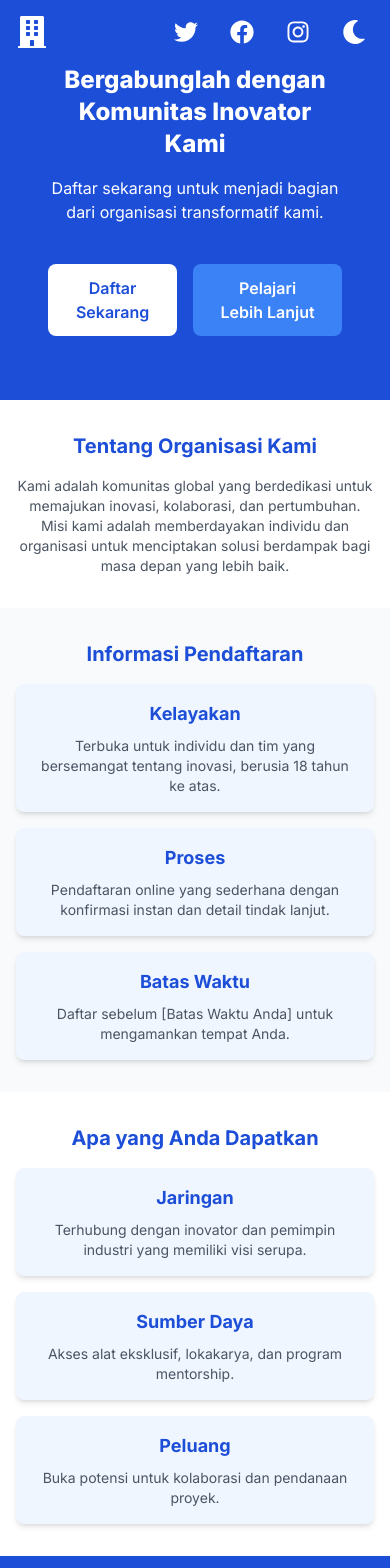
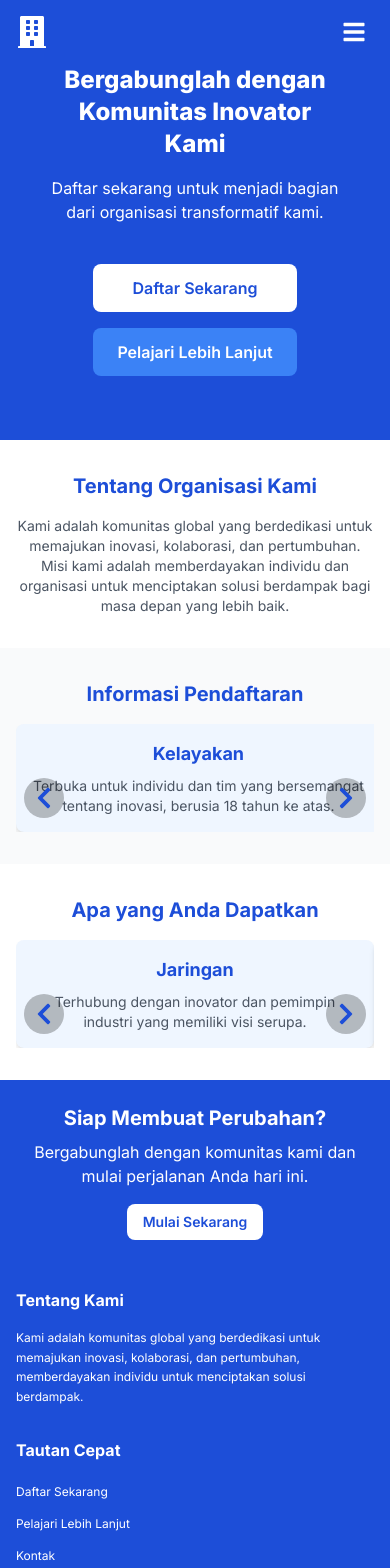
Before and after one commit to syrlramadhan/website-pendaftaran-ui, a Next.js app: page / in a window 390 px wide. Shown: the top 1568 px of the page. Built offline with nearby package versions, Linux system fonts and the light colour scheme.

Commit message:
make responsive

```diff
--- a/app/page.jsx
+++ b/app/page.jsx
@@ -2,9 +2,47 @@
 
 import { useTheme } from "@/context/ThemeContext";
 import { motion } from "framer-motion";
+import { useState, useRef } from "react";
+import { FaChevronLeft, FaChevronRight } from "react-icons/fa";
 
 export default function Home() {
   const { isDarkMode } = useTheme();
+
+  // State for Informasi Pendaftaran carousel
+  const [infoCurrentIndex, setInfoCurrentIndex] = useState(0);
+  const [infoTouchStart, setInfoTouchStart] = useState(null);
+  const infoItems = [
+    {
+      title: "Kelayakan",
+      description: "Terbuka untuk individu dan tim yang bersemangat tentang inovasi, berusia 18 tahun ke atas.",
+    },
+    {
+      title: "Proses",
+      description: "Pendaftaran online yang sederhana dengan konfirmasi instan dan detail tindak lanjut.",
+    },
+    {
+      title: "Batas Waktu",
+      description: "Daftar sebelum 30 Juni 2025 untuk mengamankan tempat Anda.",
+    },
+  ];
+
+  // State for Apa yang Anda Dapatkan carousel
+  const [benefitsCurrentIndex, setBenefitsCurrentIndex] = useState(0);
+  const [benefitsTouchStart, setBenefitsTouchStart] = useState(null);
+  const benefitsItems = [
+    {
+      title: "Jaringan",
+      description: "Terhubung dengan inovator dan pemimpin industri yang memiliki visi serupa.",
+    },
+    {
+      title: "Sumber Daya",
+      description: "Akses alat eksklusif, lokakarya, dan program mentorship.",
+    },
+    {
+      title: "Peluang",
+      description: "Buka potensi untuk kolaborasi dan pendanaan proyek.",
+    },
+  ];
 
   const scrollToInformasiPendaftaran = () => {
     const section = document.getElementById("informasi-pendaftaran");
@@ -13,13 +51,61 @@ export default function Home() {
     }
   };
 
+  // Handlers for Informasi Pendaftaran carousel
+  const handleInfoPrev = () => {
+    setInfoCurrentIndex((prev) => (prev === 0 ? infoItems.length - 1 : prev - 1));
+  };
+
+  const handleInfoNext = () => {
+    setInfoCurrentIndex((prev) => (prev === infoItems.length - 1 ? 0 : prev + 1));
+  };
+
+  const handleInfoTouchStart = (e) => {
+    setInfoTouchStart(e.touches[0].clientX);
+  };
+
+  const handleInfoTouchEnd = (e) => {
+    if (!infoTouchStart) return;
+    const touchEnd = e.changedTouches[0].clientX;
+    const diff = infoTouchStart - touchEnd;
+    if (Math.abs(diff) > 50) {
+      if (diff > 0) handleInfoNext();
+      else handleInfoPrev();
+    }
+    setInfoTouchStart(null);
+  };
+
+  // Handlers for Apa yang Anda Dapatkan carousel
+  const handleBenefitsPrev = () => {
+    setBenefitsCurrentIndex((prev) => (prev === 0 ? benefitsItems.length - 1 : prev - 1));
+  };
+
+  const handleBenefitsNext = () => {
+    setBenefitsCurrentIndex((prev) => (prev === benefitsItems.length - 1 ? 0 : prev + 1));
+  };
+
+  const handleBenefitsTouchStart = (e) => {
+    setBenefitsTouchStart(e.touches[0].clientX);
+  };
+
+  const handleBenefitsTouchEnd = (e) => {
+    if (!benefitsTouchStart) return;
+    const touchEnd = e.changedTouches[0].clientX;
+    const diff = benefitsTouchStart - touchEnd;
+    if (Math.abs(diff) > 50) {
+      if (diff > 0) handleBenefitsNext();
+      else handleBenefitsPrev();
+    }
+    setBenefitsTouchStart(null);
+  };
+
   return (
     <div className="flex flex-col min-h-screen">
       {/* Hero Section */}
       <section className={`${isDarkMode ? "bg-gray-900" : "bg-blue-700"} py-16 md:py-20 px-8 md:px-12 flex-grow`}>
         <div className="max-w-7xl mx-auto px-4 sm:px-6 lg:px-8 flex flex-col items-center text-center">
           <motion.div
-            className="flex flex-col items-center w-full max-w-3xl" // Invisible container with max width
+            className="flex flex-col items-center w-full max-w-3xl"
             initial={{ opacity: 0, y: -20 }}
             whileInView={{ opacity: 1, y: 0 }}
             viewport={{ once: true }}
@@ -38,7 +124,7 @@ export default function Home() {
               Daftar sekarang untuk menjadi bagian dari organisasi transformatif kami.
             </p>
             <div
-              className="mt-6 flex flex-row justify-center space-x-4"
+              className="mt-6 flex flex-col md:flex-row justify-center space-y-4 md:space-y-0 md:space-x-4"
             >
               <a
                 href="/formulir"
@@ -99,12 +185,66 @@ export default function Home() {
             } mb-4 md:mb-6`}>
               Informasi Pendaftaran
             </h2>
-            <div className="grid grid-cols-1 md:grid-cols-3 gap-4 md:gap-6">
+            <div className="relative">
+              {/* Carousel for mobile */}
+              <div
+                className="md:hidden relative flex overflow-hidden"
+                onTouchStart={handleInfoTouchStart}
+                onTouchEnd={handleInfoTouchEnd}
+              >
                 <motion.div
+                  className="flex transition-transform duration-300"
+                  style={{ transform: `translateX(-${infoCurrentIndex * 100}%)` }}
+                >
+                  {infoItems.map((item, index) => (
+                    <div
+                      key={index}
+                      className={`min-w-full p-4 rounded-lg shadow-md ${
+                        isDarkMode ? "bg-gray-700" : "bg-blue-50"
+                      }`}
+                    >
+                      <h3 className={`text-lg font-bold ${
+                        isDarkMode ? "text-white" : "text-blue-700"
+                      } mb-2`}>
+                        {item.title}
+                      </h3>
+                      <p className={`${
+                        isDarkMode ? "text-gray-300" : "text-gray-600"
+                      } text-sm md:text-base`}>
+                        {item.description}
+                      </p>
+                    </div>
+                  ))}
+                </motion.div>
+                {/* Navigation Icons for Mobile - Overlaid */}
+                <button
+                  onClick={handleInfoPrev}
+                  className={`absolute left-2 top-1/2 transform -translate-y-1/2 text-2xl ${
+                    isDarkMode ? "text-gray-300" : "text-blue-700"
+                  } bg-black bg-opacity-25 rounded-full p-2 focus:outline-none hover:bg-opacity-70 transition-opacity duration-200`}
+                  aria-label="Previous item"
+                >
+                  <FaChevronLeft />
+                </button>
+                <button
+                  onClick={handleInfoNext}
+                  className={`absolute right-2 top-1/2 transform -translate-y-1/2 text-2xl ${
+                    isDarkMode ? "text-gray-300" : "text-blue-700"
+                  } bg-black bg-opacity-25 rounded-full p-2 focus:outline-none hover:bg-opacity-70 transition-opacity duration-200`}
+                  aria-label="Next item"
+                >
+                  <FaChevronRight />
+                </button>
+              </div>
+              {/* Grid for Desktop */}
+              <div className="hidden md:grid grid-cols-1 md:grid-cols-3 gap-4 md:gap-6">
+                {infoItems.map((item, index) => (
+                  <motion.div
+                    key={index}
                     initial={{ opacity: 0, y: -20 }}
                     whileInView={{ opacity: 1, y: 0 }}
                     viewport={{ once: true }}
-                transition={{ duration: 0.5, delay: 0.3 }}
+                    transition={{ duration: 0.5, delay: 0.3 + index * 0.1 }}
                     className={`${
                       isDarkMode ? "bg-gray-700" : "bg-blue-50"
                     } p-4 md:p-6 rounded-lg shadow-md`}
@@ -112,50 +252,16 @@ export default function Home() {
                     <h3 className={`text-lg font-bold ${
                       isDarkMode ? "text-white" : "text-blue-700"
                     } mb-2`}>
-                  Kelayakan
-                </h3>
-                <p className={`${isDarkMode ? "text-gray-300" : "text-gray-600"} text-sm md:text-base`}>
-                  Terbuka untuk individu dan tim yang bersemangat tentang inovasi, berusia 18 tahun ke atas.
-                </p>
-              </motion.div>
-              <motion.div
-                initial={{ opacity: 0, y: -20 }}
-                whileInView={{ opacity: 1, y: 0 }}
-                viewport={{ once: true }}
-                transition={{ duration: 0.5, delay: 0.4 }}
-                className={`${
-                  isDarkMode ? "bg-gray-700" : "bg-blue-50"
-                } p-4 md:p-6 rounded-lg shadow-md`}
-              >
-                <h3 className={`${isDarkMode ? "text-white" : "text-blue-700"} text-lg font-bold mb-2`}>
-                  Proses
+                      {item.title}
                     </h3>
                     <p className={`${
                       isDarkMode ? "text-gray-300" : "text-gray-600"
                     } text-sm md:text-base`}>
-                  Pendaftaran online yang sederhana dengan konfirmasi instan dan detail tindak lanjut.
+                      {item.description}
                     </p>
                   </motion.div>
-              <motion.div
-                initial={{ opacity: 0, y: -20 }}
-                whileInView={{ opacity: 1, y: 0 }}
-                viewport={{ once: true }}
-                transition={{ duration: 0.5, delay: 0.5 }}
-                className={`${
-                  isDarkMode ? "bg-gray-700" : "bg-blue-50"
-                } p-4 md:p-6 rounded-lg shadow-md`}
-              >
-                <h3 className={`text-lg font-bold ${
-                  isDarkMode ? "text-white" : "text-blue-700"
-                } mb-2`}>
-                  Batas Waktu
-                </h3>
-                <p className={`${
-                  isDarkMode ? "text-gray-300" : "text-gray-600"
-                } text-sm md:text-base`}>
-                  Daftar sebelum [Batas Waktu Anda] untuk mengamankan tempat Anda.
-                </p>
-              </motion.div>
+                ))}
+              </div>
             </div>
           </motion.div>
         </div>
@@ -176,12 +282,66 @@ export default function Home() {
             } mb-4 md:mb-6`}>
               Apa yang Anda Dapatkan
             </h2>
-            <div className="grid grid-cols-1 md:grid-cols-3 gap-4 md:gap-6">
+            <div className="relative">
+              {/* Carousel for mobile */}
+              <div
+                className="md:hidden relative flex overflow-hidden"
+                onTouchStart={handleBenefitsTouchStart}
+                onTouchEnd={handleBenefitsTouchEnd}
+              >
                 <motion.div
+                  className="flex transition-transform duration-300"
+                  style={{ transform: `translateX(-${benefitsCurrentIndex * 100}%)` }}
+                >
+                  {benefitsItems.map((item, index) => (
+                    <div
+                      key={index}
+                      className={`min-w-full p-4 rounded-lg shadow-md ${
+                        isDarkMode ? "bg-gray-700" : "bg-blue-50"
+                      }`}
+                    >
+                      <h3 className={`text-lg font-bold ${
+                        isDarkMode ? "text-white" : "text-blue-700"
+                      } mb-2`}>
+                        {item.title}
+                      </h3>
+                      <p className={`${
+                        isDarkMode ? "text-gray-300" : "text-gray-600"
+                      } text-sm md:text-base`}>
+                        {item.description}
+                      </p>
+                    </div>
+                  ))}
+                </motion.div>
+                {/* Navigation Icons for Mobile - Overlaid */}
+                <button
+                  onClick={handleBenefitsPrev}
+                  className={`absolute left-2 top-1/2 transform -translate-y-1/2 text-2xl ${
+                    isDarkMode ? "text-gray-300" : "text-blue-700"
+                  } bg-black bg-opacity-25 rounded-full p-2 focus:outline-none hover:bg-opacity-70 transition-opacity duration-200`}
+                  aria-label="Previous item"
+                >
+                  <FaChevronLeft />
+                </button>
+                <button
+                  onClick={handleBenefitsNext}
+                  className={`absolute right-2 top-1/2 transform -translate-y-1/2 text-2xl ${
+                    isDarkMode ? "text-gray-300" : "text-blue-700"
+                  } bg-black bg-opacity-25 rounded-full p-2 focus:outline-none hover:bg-opacity-70 transition-opacity duration-200`}
+                  aria-label="Next item"
+                >
+                  <FaChevronRight />
+                </button>
+              </div>
+              {/* Grid for Desktop */}
+              <div className="hidden md:grid grid-cols-1 md:grid-cols-3 gap-4 md:gap-6">
+                {benefitsItems.map((item, index) => (
+                  <motion.div
+                    key={index}
                     initial={{ opacity: 0, y: -20 }}
                     whileInView={{ opacity: 1, y: 0 }}
                     viewport={{ once: true }}
-                transition={{ duration: 0.5, delay: 0.3 }}
+                    transition={{ duration: 0.5, delay: 0.3 + index * 0.1 }}
                     className={`${
                       isDarkMode ? "bg-gray-700" : "bg-blue-50"
                     } p-4 md:p-6 rounded-lg shadow-md`}
@@ -189,54 +349,16 @@ export default function Home() {
                     <h3 className={`text-lg font-bold ${
                       isDarkMode ? "text-white" : "text-blue-700"
                     } mb-2`}>
-                  Jaringan
+                      {item.title}
                     </h3>
                     <p className={`${
                       isDarkMode ? "text-gray-300" : "text-gray-600"
                     } text-sm md:text-base`}>
-                  Terhubung dengan inovator dan pemimpin industri yang memiliki visi serupa.
+                      {item.description}
                     </p>
                   </motion.div>
-              <motion.div
-                initial={{ opacity: 0, y: -20 }}
-                whileInView={{ opacity: 1, y: 0 }}
-                viewport={{ once: true }}
-                transition={{ duration: 0.5, delay: 0.4 }}
-                className={`${
-                  isDarkMode ? "bg-gray-700" : "bg-blue-50"
-                } p-4 md:p-6 rounded-lg shadow-md`}
-              >
-                <h3 className={`text-lg font-bold ${
-                  isDarkMode ? "text-white" : "text-blue-700"
-                } mb-2`}>
-                  Sumber Daya
-                </h3>
-                <p className={`${
-                  isDarkMode ? "text-gray-300" : "text-gray-600"
-                } text-sm md:text-base`}>
-                  Akses alat eksklusif, lokakarya, dan program mentorship.
-                </p>
-              </motion.div>
-              <motion.div
-                initial={{ opacity: 0, y: -20 }}
-                whileInView={{ opacity: 1, y: 0 }}
-                viewport={{ once: true }}
-                transition={{ duration: 0.5, delay: 0.5 }}
-                className={`${
-                  isDarkMode ? "bg-gray-700" : "bg-blue-50"
-                } p-4 md:p-6 rounded-lg shadow-md`}
-              >
-                <h3 className={`text-lg font-bold ${
-                  isDarkMode ? "text-white" : "text-blue-700"
-                } mb-2`}>
-                  Peluang
-                </h3>
-                <p className={`${
-                  isDarkMode ? "text-gray-300" : "text-gray-600"
-                } text-sm md:text-base`}>
-                  Buka potensi untuk kolaborasi dan pendanaan proyek.
-                </p>
-              </motion.div>
+                ))}
+              </div>
             </div>
           </motion.div>
         </div>
--- a/components/Navbar.jsx
+++ b/components/Navbar.jsx
@@ -1,13 +1,14 @@
 "use client";
 
 import { useTheme } from "@/context/ThemeContext";
-import { FaBuilding, FaTwitter, FaFacebook, FaInstagram, FaSun, FaMoon } from "react-icons/fa";
+import { FaBuilding, FaTwitter, FaFacebook, FaInstagram, FaSun, FaMoon, FaBars, FaTimes } from "react-icons/fa";
 import { useState, useEffect } from "react";
 import Link from "next/link";
 
 const Navbar = () => {
   const { isDarkMode, toggleTheme } = useTheme();
   const [isScrolled, setIsScrolled] = useState(false);
+  const [isMobileMenuOpen, setIsMobileMenuOpen] = useState(false);
 
   useEffect(() => {
     const handleScroll = () => {
@@ -21,6 +22,10 @@ const Navbar = () => {
     window.addEventListener("scroll", handleScroll);
     return () => window.removeEventListener("scroll", handleScroll);
   }, []);
+
+  const toggleMobileMenu = () => {
+    setIsMobileMenuOpen(!isMobileMenuOpen);
+  };
 
   return (
     <nav
@@ -66,8 +71,27 @@ const Navbar = () => {
             </Link>
           </div>
 
-          {/* Social Media Icons and Dark Mode Toggle */}
-          <div className="flex items-center space-x-4">
+          {/* Hamburger Menu for Mobile */}
+          <div className="md:hidden">
+            <button
+              onClick={toggleMobileMenu}
+              className={`rounded-full p-2 ${
+                isScrolled
+                  ? isDarkMode
+                    ? "text-gray-200 hover:bg-gray-700"
+                    : "text-gray-800 hover:bg-gray-200"
+                  : isDarkMode
+                  ? "text-gray-200 hover:bg-gray-700"
+                  : "text-white hover:bg-blue-600"
+              } focus:outline-none focus:ring-2 focus:ring-white`}
+              aria-label="Toggle mobile menu"
+            >
+              <FaBars className="h-6 w-6" />
+            </button>
+          </div>
+
+          {/* Social Media Icons and Dark Mode Toggle (Hidden on Mobile, Popup on Click) */}
+          <div className="hidden md:flex items-center space-x-4">
             <Link
               href="https://twitter.com"
               target="_blank"
@@ -136,6 +160,61 @@ const Navbar = () => {
             </button>
           </div>
         </div>
+
+        {/* Mobile Menu Popup */}
+        {isMobileMenuOpen && (
+          <div
+            className={`md:hidden fixed inset-0 bg-gray-900 bg-opacity-95 z-50 flex flex-col items-center justify-center space-y-6 p-4 transition-opacity duration-300 ${
+              isMobileMenuOpen ? "opacity-100" : "opacity-0 pointer-events-none"
+            }`}
+          >
+            <button
+              onClick={toggleMobileMenu}
+              className="absolute top-4 right-4 text-white text-2xl focus:outline-none"
+              aria-label="Close mobile menu"
+            >
+              <FaTimes />
+            </button>
+            <Link
+              href="https://twitter.com"
+              target="_blank"
+              rel="noopener noreferrer"
+              className="text-white text-2xl hover:text-gray-300 focus:outline-none"
+              onClick={toggleMobileMenu}
+            >
+              <FaTwitter className="inline mr-2" /> Twitter
+            </Link>
+            <Link
+              href="https://facebook.com"
+              target="_blank"
+              rel="noopener noreferrer"
+              className="text-white text-2xl hover:text-gray-300 focus:outline-none"
+              onClick={toggleMobileMenu}
+            >
+              <FaFacebook className="inline mr-2" /> Facebook
+            </Link>
+            <Link
+              href="https://instagram.com"
+              target="_blank"
+              rel="noopener noreferrer"
+              className="text-white text-2xl hover:text-gray-300 focus:outline-none"
+              onClick={toggleMobileMenu}
+            >
+              <FaInstagram className="inline mr-2" /> Instagram
+            </Link>
+            <button
+              onClick={() => {
+                toggleTheme();
+                toggleMobileMenu();
+              }}
+              className="text-white text-2xl hover:text-gray-300 focus:outline-none flex items-center"
+              aria-label={isDarkMode ? "Switch to light mode" : "Switch to dark mode"}
+            >
+              {isDarkMode ? <FaSun className="inline mr-2" /> : <FaMoon className="inline mr-2" />}
+              {isDarkMode ? "Light Mode" : "Dark Mode"}
+            </button>
+          </div>
+        )}
       </div>
     </nav>
   );
```
Also changed, not shown: app/pendaftar/page.jsx (+20 -19 lines). Lines whose indentation alone changed are shown as unchanged.
